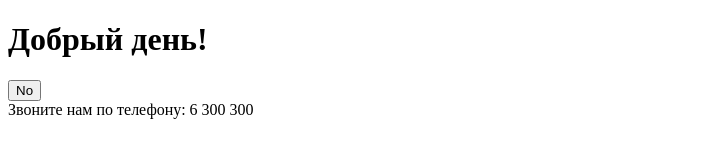
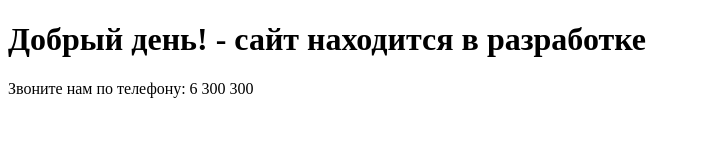
Before and after one commit to YanaKhardina/special-app, a plain HTML site: page index.html in a window 1280 px wide. Shown: the whole page, without its empty margins (0-701 px from the left). Drawn offline with Linux system fonts and the light colour scheme.

```diff
--- a/index.html
+++ b/index.html
@@ -2,8 +2,7 @@
 <html lang="en">
 <head>
     <meta http-equiv="X-UA-Compatible" content="IE=edge">
-    <h1>Добрый день!</h1>
-    <button>No</button>
+    <h1>Добрый день! - сайт находится в разработке</h1>
     <meta name="viewport" content="width=device-width, initial-scale=1.0">
     <title>Documents</title>
     <script src="scripts.js"></script>
```
